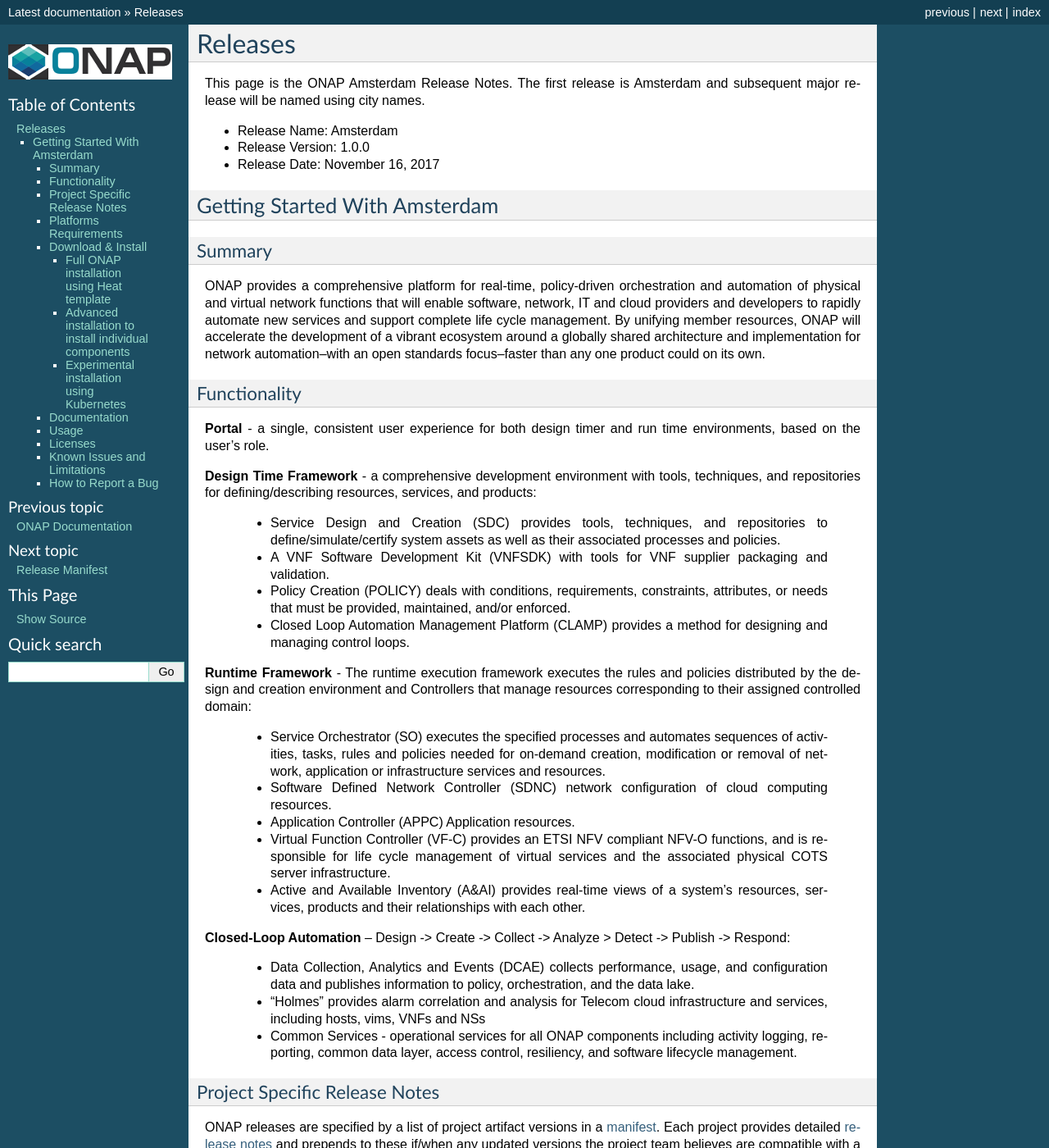
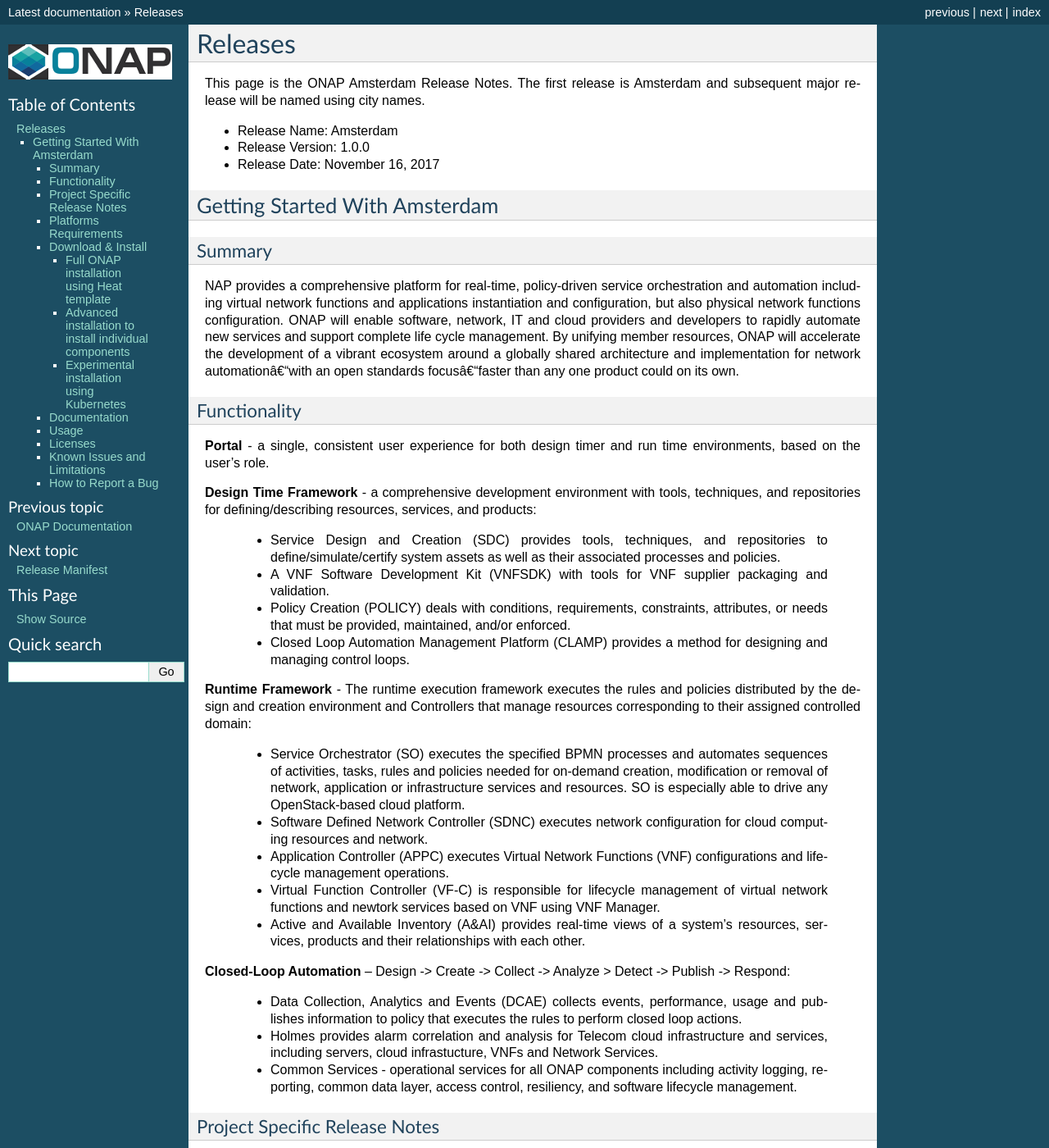
Before and after one commit to onap/doc, a Sphinx documentation site: the page built from docs/release/index.rst, in a window 1280 px wide and 1400 px high. Shown: the whole window at 82% size. Built offline with Sphinx 7.4.7, drawn with Linux system fonts in a browser that asks for light colours; formulas are drawn with MathJax 3; pages that are not in the unit, such as notebooks, are missing from menus.

Commit message:
Update release note - Functionality
Correct some explanations to various modules

Change-Id: Ic38ffd3ffa49b8d3a9308520f5cbcd9fdb1e6760
ISSUE-ID: DOC-150
Signed-off-by: Eric Debeau <eric.debeau@orange.com>

```diff
--- a/docs/release/index.rst
+++ b/docs/release/index.rst
@@ -18,13 +18,14 @@
 
 Summary
 +++++++
-ONAP provides a comprehensive platform for real-time, policy-driven
-orchestration and automation of physical and virtual network functions
-that will enable software, network, IT and cloud providers and developers
+NAP provides a comprehensive platform for real-time, policy-driven
+service orchestration and automation including virtual network functions and applications
+instantiation and configuration, but also physical network functions configuration.
+ONAP will enable software, network, IT and cloud providers and developers
 to rapidly automate new services and support complete life cycle management.
 By unifying member resources, ONAP will accelerate the development of a
 vibrant ecosystem around a globally shared architecture and implementation
-for network automation–with an open standards focus–faster than any one
+for network automationâ€“with an open standards focusâ€“faster than any one
 product could on its own.
 
 Functionality
@@ -55,19 +56,19 @@
 and Controllers that manage resources corresponding to their assigned
 controlled domain:
 
- - Service Orchestrator (SO) executes the specified processes and automates
+ - Service Orchestrator (SO) executes the specified BPMN processes and automates
    sequences of activities, tasks, rules and policies needed for on-demand
    creation, modification or removal of network, application or infrastructure
-   services and resources.
+   services and resources. SO is especially able to drive any OpenStack-based cloud platform.
 
- - Software Defined Network Controller (SDNC) network configuration of
-   cloud computing resources.
+ - Software Defined Network Controller (SDNC) executes network configuration for
+   cloud computing resources and network.
 
- - Application Controller (APPC) Application resources.
+ - Application Controller (APPC) executes Virtual Network Functions (VNF) configurations and lifecycle
+   management operations.
 
- - Virtual Function Controller (VF-C) provides an ETSI NFV compliant NFV-O
-   functions, and is responsible for life cycle management of virtual services
-   and the associated physical COTS server infrastructure.
+ - Virtual Function Controller (VF-C) is responsible for lifecycle management of virtual network functions
+   and newtork services based on VNF using VNF Manager.
 
  - Active and Available Inventory (A&AI) provides real-time views of a
    system’s resources, services, products and their relationships with each
@@ -76,12 +77,13 @@
 **Closed-Loop Automation** -- Design -> Create -> Collect -> Analyze >
 Detect -> Publish -> Respond:
 
- - Data Collection, Analytics and Events (DCAE) collects performance,
-   usage, and configuration data and publishes information to policy,
-   orchestration, and the data lake.
+ - Data Collection, Analytics and Events (DCAE) collects events, performance,
+   usage and publishes information to policy that executes the rules to perform
+   closed loop actions.
 
- - “Holmes” provides alarm correlation and analysis for Telecom cloud
-   infrastructure and services, including hosts, vims, VNFs and NSs
+ - Holmes provides alarm correlation and analysis for Telecom cloud
+   infrastructure and services, including servers, cloud infrastucture,
+   VNFs and Network Services.
 
  - Common Services - operational services for all ONAP components including
    activity logging, reporting, common data layer, access control, resiliency,
```
